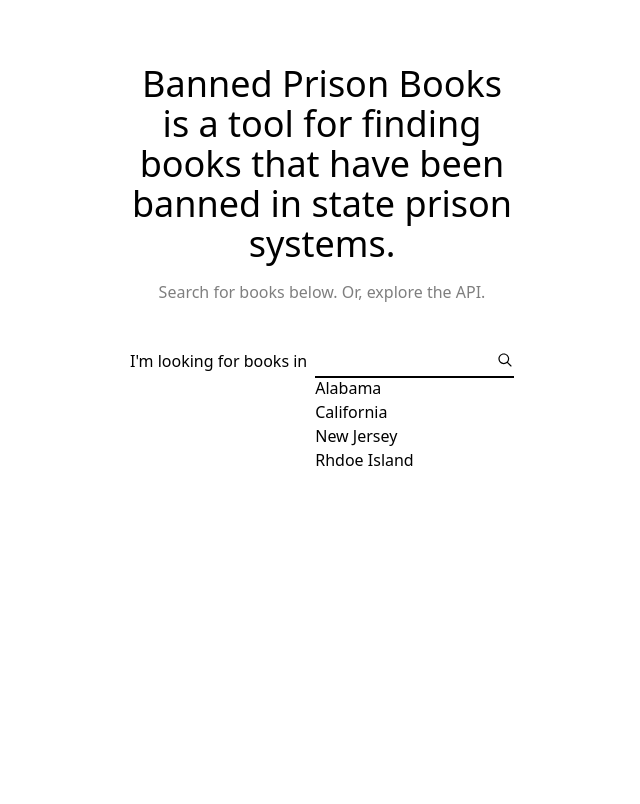
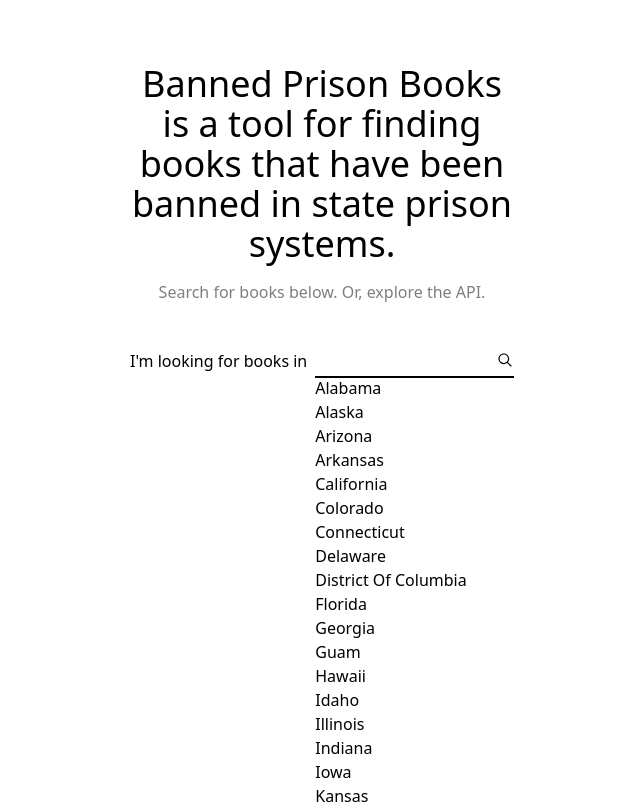
Before and after one commit to tespin/banned-prison-book-api, a Next.js app: page / in a window 1280 px wide. Shown: the top 804 px of the page, without its empty margins (318-958 px from the left). Built offline with nearby package versions, Linux system fonts and the light colour scheme.

Commit message:
feat: filter list of suggestions on input change

```diff
--- a/src/app/components/AutocompleteResults/AutocompleteResults.js
+++ b/src/app/components/AutocompleteResults/AutocompleteResults.js
@@ -1,15 +1,12 @@
 import React from "react";
 
-import States from "../../utils/states.json";
-
-function AutocompleteResults() {
+function AutocompleteResults({ suggestions }) {
   return (
-    <div className="absolute top-full p-0">
-      <div>Alabama</div>
-      <div>California</div>
-      <div>New Jersey</div>
-      <div>Rhdoe Island</div>
-    </div>
+    <ul className="absolute top-full p-0">
+      {suggestions.map((item) => {
+        return <li>{item.name}</li>;
+      })}
+    </ul>
   );
 }
 
--- a/src/app/components/SearchBar/SearchBar.js
+++ b/src/app/components/SearchBar/SearchBar.js
@@ -1,23 +1,35 @@
 "use client";
 import React from "react";
-import { useState } from "react";
+import { useState, useEffect } from "react";
 import FlexContainer from "../FlexContainer";
 import AutocompleteResults from "../AutocompleteResults";
 import Books from "../../assets/books.json";
+import States from "../../utils/states.json";
 
 function SearchBar({ className }) {
   const [query, setQuery] = useState("");
+  const [suggestions, setSuggestions] = useState([]);
+
+  useEffect(() => {
+    setSuggestions(States);
+  }, []);
+
+  useEffect(() => {
+    const nextSuggestions = States.filter((item) => {
+      return item.name.toLowerCase().startsWith(query.toLowerCase());
+    });
+    setSuggestions(nextSuggestions);
+  }, [query]);
 
   function handleSubmit(e) {
     e.preventDefault();
     const results = Books.filter((item) =>
       item.publication.toLowerCase().includes(query.toLowerCase())
     );
-    console.log(results);
   }
 
   return (
-    <form className={`${className}`} onSubmit={handleSubmit}>
+    <form className={`${className}`} onSubmit={handleSubmit} autoComplete="off">
       <FlexContainer className="items-center">
         <label htmlFor="search-input" className="shrink-0">
           I'm looking for books in{" "}
@@ -27,9 +39,13 @@ function SearchBar({ className }) {
             id="search-input"
             type="text"
             value={query}
-            onChange={(event) => {
-              setQuery(event.target.value);
+            onChange={(e) => {
+              // handleChange(e);
+              setQuery(e.target.value);
             }}
+            // onChange={(event) => {
+            //   handleChange;
+            // }}
             className="px-2 py-1 w-full"
           />
           <button type="submit">
@@ -48,7 +64,7 @@ function SearchBar({ className }) {
               ></path>
             </svg>
           </button>
-          <AutocompleteResults />
+          <AutocompleteResults suggestions={suggestions} />
         </FlexContainer>
       </FlexContainer>
     </form>
```
